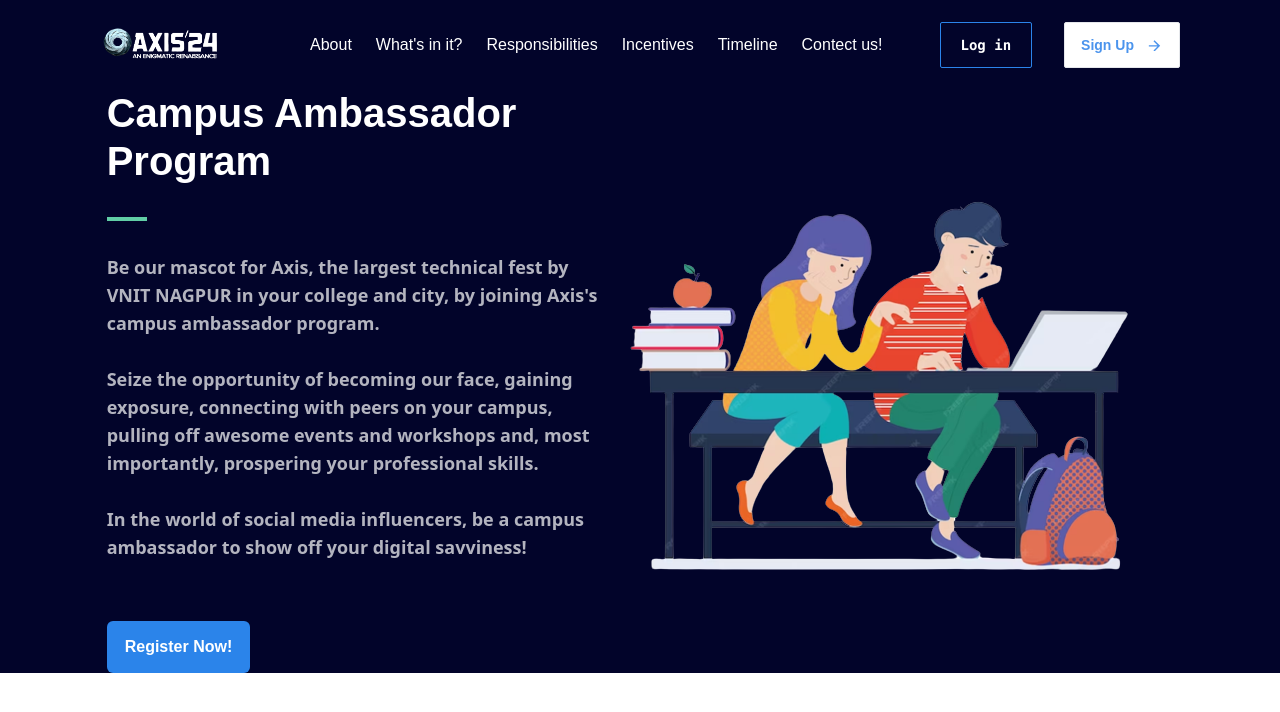
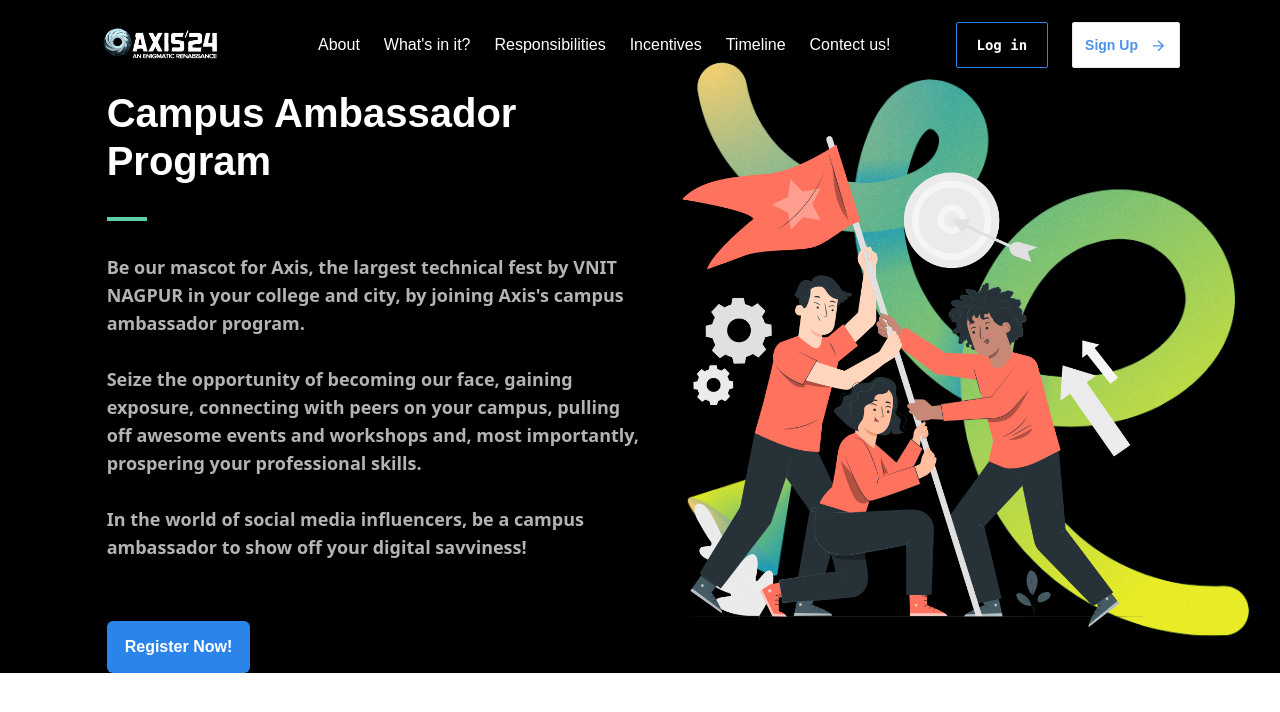
Before and after one commit to sahilfadnavis/CA, a website built with Vite: page index.html in a window 1280 px wide. Built offline with nearby package versions, Linux system fonts and the light colour scheme.

Commit message:
Changed BG, Added img

```diff
--- a/index.html
+++ b/index.html
@@ -8,12 +8,13 @@
   <link rel="stylesheet" href="main.css">
   <link rel="preconnect" href="https://fonts.googleapis.com">
   <script src="https://unpkg.com/feather-icons"></script>
+  <link rel="icon" href="./Axis fav.png" type="image/png">
 </head>
 
 <body>
-  <div class="overflow-x-hidden relative w-full">
+  <div class="overflow-x-hidden relative w-full bg-[url('Bg.png')] bg-cover bg-center">
     <!--Navbar-->
-    <nav class="bg-deepBlue">
+    <nav class>
       <div class="relative w-[1080px] mx-auto flex items-center justify-between ">
 
         <!-- logo -->
@@ -30,8 +31,6 @@
            transition-all duration-200"></div>
           </li>
 
-
-
           <li class="text-white font-mullish font-medium py-7 hover:text-lightBlue cursor-pointer
             transition-all duration-200 relative group">
             <a href="#">What's in it?</a>
@@ -40,7 +39,6 @@
            transition-all duration-200"></div>
           </li>
 
-
           <li class="text-white font-mullish font-medium py-7 hover:text-lightBlue cursor-pointer
             transition-all duration-200 relative group">
             <a href="#">Responsibilities</a>
@@ -48,7 +46,6 @@
             <div class="absolute bottom-0 w-full h-1 bg-lightBlue hidden group-hover:block
            transition-all duration-200"></div>
           </li>
-
 
           <li class="text-white font-mullish font-medium py-7 hover:text-lightBlue cursor-pointer
             transition-all duration-200 relative group">
@@ -75,11 +72,11 @@
           </li>
         </ul>
 
-        <div class="flex space-x-8">
+        <div class="flex space-x-6">
 
           <button class="py-3 px-5 font-mono text-white border-lightBlue border
               rounded-sm text-sm  font-bold">Log in</button>
-          <button class="py-3 px-4 font-mullish rounded-sm text-sm font-bold
+          <button class="py-3 px-3 font-mullish rounded-sm text-sm font-bold
               bg-white text-lightBlue300 border transition-all duration-200
               hover:text-lightBlue500 flex">Sign Up
             <svg viewBox="0 0 24 16" focusable="false" class="w-[17px] h-[16px] ml-3">
@@ -89,7 +86,7 @@
       </div>
     </nav>
 
-    <section class="relative bg-deepBlue">
+    <section class="relative">
 
       <div class="w-10/12 max-w-[1080px] flex sm:flex-col lg:flex-row justify-between items-center mx-auto ">
         <!--left part-->
@@ -110,10 +107,9 @@
           hover:bg-lightBlue500 transition-all duration-200">Register Now!</button>
         </div>
         <!--right part-->
-        <img src="Screenshot_2023-10-06.png" alt="" class="w-full max-w-[680px]">
+        <img src="./Team goals-pana.png" alt="" class="float-right w-1/2">
       </div>
-
+  </section>
 
 </body>
-
 </html>
```
Also changed, not shown: Axis fav.png (added), Bg.png (added), Screenshot_2023-10-06.png (deleted), Team goals-pana.png (added).
